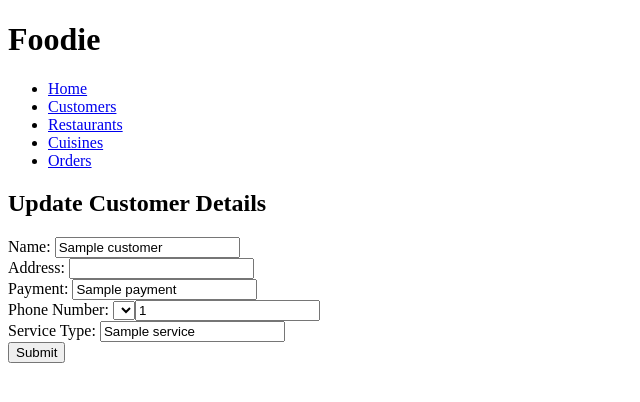
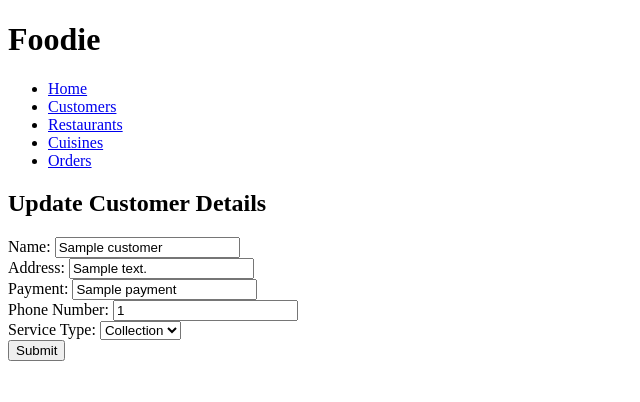
Before and after one commit to JenkenK/tasty_code, a Flask app: page /customers/1/edit in a window 1280 px wide. Shown: the top 402 px of the page, without its empty margins (0-640 px from the left). Run offline with Flask 2, Linux system fonts and the light colour scheme; a database or web service that is not in the repository returns one stand-in record (values such as "Sample title"); lists and menus that the app fills with data are empty; some libraries are stand-ins or nearby versions.

Commit message:
added service options in edit html customer

```diff
--- a/controllers/customer_controller.py
+++ b/controllers/customer_controller.py
@@ -60,7 +60,7 @@ def update_customer(id):
 
     update_customer = Customer(name, address, payment, phone_number, service, id)
     customer_repository.update(update_customer)
-    return redirect("/dishes")
+    return redirect("/customers")
 
 
 # DELETE
--- a/templates/customers/edit.html
+++ b/templates/customers/edit.html
@@ -12,7 +12,7 @@
 
         <section>
             <label for="address">Address:</label>
-            <input type="text" id="address" name="address" value="{{customer.Address}}">
+            <input type="text" id="address" name="address" value="{{customer.address}}">
         </section>
 
         <section>
@@ -22,14 +22,15 @@
 
         <section>
             <label for="phone_number">Phone Number:</label>
-            <select name="phone_number" id="phone_number">
-                <input type="number" id="phone_number" name="phone_number" value="{{customer.phone_number}}">
-            </select>
+            <input type="number" id="phone_number" name="phone_number" value="{{customer.phone_number}}">
         </section>
 
         <section>
             <label for="service">Service Type:</label>
-            <input type="text" id='service' name='service' value="{{customer.service}}">
+            <select name="service" id="service">
+                <option value="Collection">Collection</option>
+                <option value="Delivery">Delivery</option>
+            </select>
         </section>
 
         <input type="submit">
--- a/templates/customers/index.html
+++ b/templates/customers/index.html
@@ -9,7 +9,7 @@
 
 <table>
     <tr>
-    <th>Name</th>
+    <th>Customer Details:</th>
 
     </tr>
     {% for customer in customers %}
```
